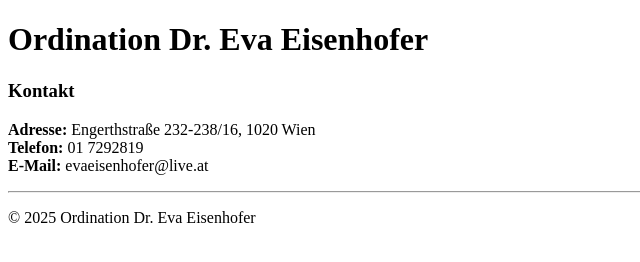
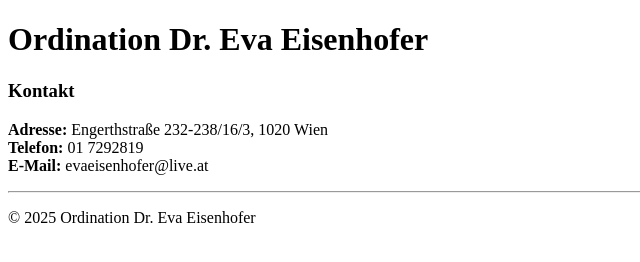
Before and after one commit to MichaelKenn/eisenhofer, a plain HTML site: page index.html in a window 1280 px wide. Shown: the full height of the page, 0-640 px from the left. Drawn offline with Linux system fonts and the light colour scheme.

Commit message:
changed address

```diff
--- a/index.html
+++ b/index.html
@@ -9,7 +9,7 @@
         <h1>Ordination Dr. Eva Eisenhofer</h1>
         <h3>Kontakt</h3>
         <p>
-            <strong>Adresse:</strong> Engerthstraße 232-238/16, 1020 Wien<br>
+            <strong>Adresse:</strong> Engerthstraße 232-238/16/3, 1020 Wien<br>
             <strong>Telefon:</strong> 01 7292819<br>
             <strong>E-Mail:</strong> evaeisenhofer@live.at
         </p>
```
